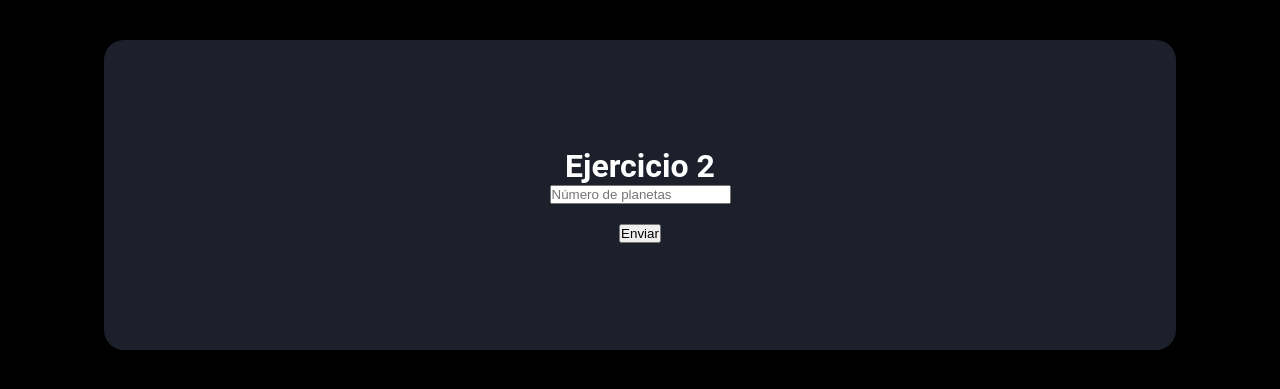
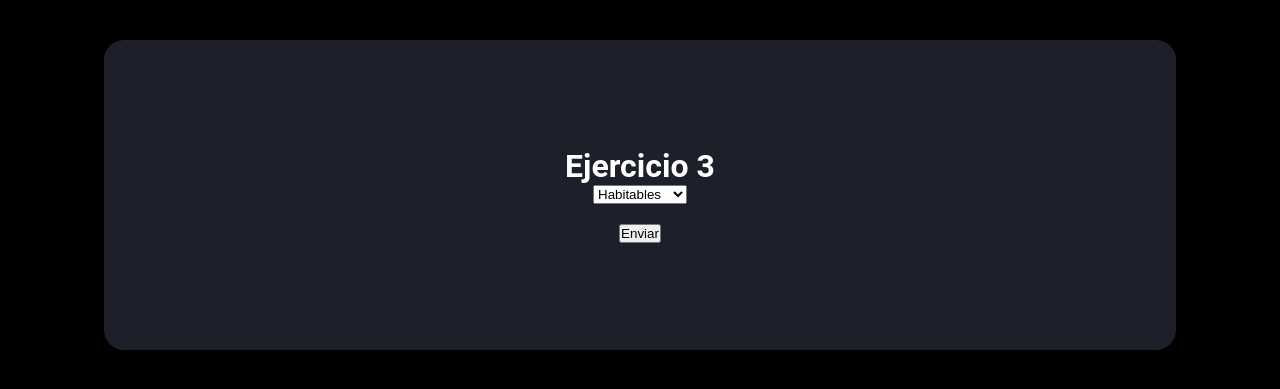
Before and after one commit to IvanGMtz/TallerPHP-arrays-, a PHP site: page /index.html in a window 1280 px wide. Shown: the top 389 px of the page. Run offline with PHP 8.4, Linux system fonts and the light colour scheme.

Commit message:
feat: :sparkles: Excercise 3

```diff
--- a/index.html
+++ b/index.html
@@ -11,8 +11,11 @@
 
     <div class="container">
             <form method="POST" class="form" action="index.php">
-                <h1>Ejercicio 2</h1>
-                <input type="number" name="Planeta" placeholder="Número de planetas" class="controls"><br>
+                <h1>Ejercicio 3</h1>
+                <select name="Planeta" class="controls">
+                    <option value="true">Habitables</option>
+                    <option value="false">Inhabitables</option>
+                </select><br>
                 <div class="botones">
                     <input class="btn" type="submit" value="Enviar">
                 </div>
```
Also changed, not shown: index.php (+14 -5 lines).
